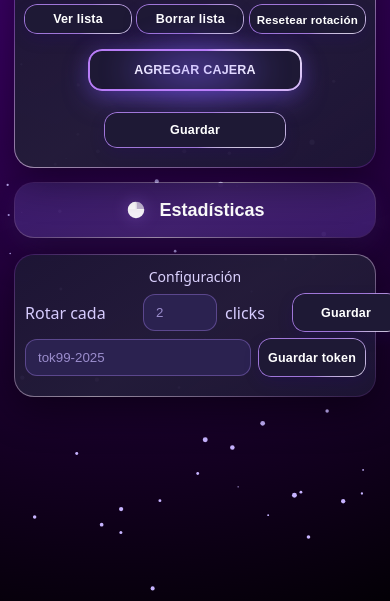
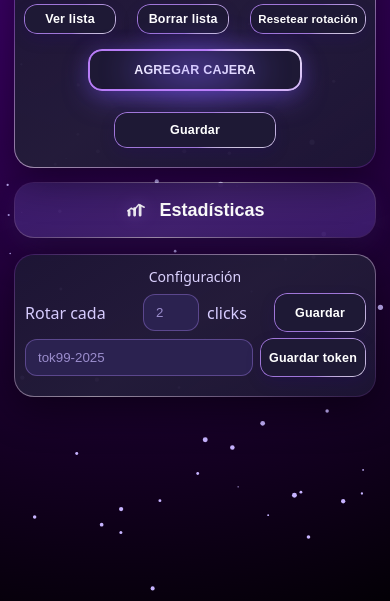
Before and after one commit to project99estudio-max/redirect-whatsapp-actualizado, a website: page public/admin.html in a window 390 px wide. Shown: the part 243-844 px from the top of the page. Drawn offline with Linux system fonts and the light colour scheme.

Commit message:
Update admin.html

```diff
--- a/public/admin.html
+++ b/public/admin.html
@@ -25,7 +25,7 @@
   .card-inner{padding:16px 14px}
   .mini-inner{padding:14px 14px}
 
-  /* Botón-tarjeta ESTADÍSTICAS */
+  /* Botón-tarjeta ESTADÍSTICAS (nuevo icono) */
   .cta-card{
     width:100%;
     margin:14px auto;
@@ -47,10 +47,10 @@
   h1{margin:2px 0 8px;text-align:center;font-size:24px;letter-spacing:.4px}
   p,small{color:var(--muted);text-align:center;margin:0}
 
-  .row{display:flex;gap:8px;margin:8px 0}
+  .row{display:flex;gap:8px;margin:8px 0;flex-wrap:nowrap}
   input[type=text], input[type=number]{
     flex:1;background:#2b2250;border:1px solid rgba(180,140,255,.35);
-    border-radius:12px;padding:10px 12px;color:#fff;outline:none
+    border-radius:12px;padding:10px 12px;color:#fff;outline:none;min-width:0;
   }
   input::placeholder{color:#9a8ccc}
 
@@ -75,23 +75,37 @@
     -webkit-mask: linear-gradient(#000 0 0) content-box, linear-gradient(#000 0 0); -webkit-mask-composite:xor; mask-composite:exclude;
     padding:2px; filter:saturate(120%) blur(.35px) opacity(.95);
   }
-  .btn--sm{ padding:7px 9px; font-size:12px; min-width:108px }
-  #btnRot.btn--sm{ min-width:102px; font-size:11.8px; padding:7px 8px }
+  .btn--sm{ padding:7px 9px; font-size:12px; min-width:92px } /* ↓ más chico para que no desborde */
+  #btnRot.btn--sm{ min-width:92px; font-size:11.6px; padding:7px 7px }
 
-  .actions-top{display:flex; gap:6px; margin:8px 0 6px; justify-content:space-between; flex-wrap:nowrap;}
+  .actions-top{
+    display:flex; gap:6px; margin:8px 0 6px; justify-content:space-between; flex-wrap:nowrap;
+  }
   .actions-bottom{display:flex; justify-content:center; margin:18px 0 6px; position:relative;}
   .btn--main{font-size:15px; padding:12px 16px; min-width:220px; box-shadow:0 10px 28px rgba(127,92,255,.35), 0 0 22px rgba(127,92,255,.22);}
   .btn--main::after{content:""; position:absolute; z-index:0; inset:-16px; border-radius:28px; background: radial-gradient(45% 70% at 50% 50%, rgba(127,92,255,.55), rgba(127,92,255,.22) 55%, transparent 75%); filter:blur(16px); animation:breath 2.8s ease-in-out infinite;}
   @keyframes breath{0%,100%{ transform:scale(0.96); opacity:.85;} 50%{ transform:scale(1.06); opacity:1;}}
 
-  .item{display:flex;gap:8px;margin:6px 0}
+  /* FILA: Nombre + Walink + Borrar */
+  .item{display:flex;gap:8px;margin:6px 0;align-items:center;}
   .item .btn{min-width:auto;padding:10px 12px}
+
+  /* Campo "Nombre" pequeño (similar a botón Borrar) */
+  .in-name{
+    flex:0 0 120px; /* tamaño chico, fijo */
+    max-width:120px;
+  }
+  /* En móviles, aún más compacto y que no se salga */
+  @media (max-width:420px){
+    .in-name{flex:0 0 100px; max-width:100px}
+    .item{gap:6px}
+  }
 
   #msg.ok{color:#90f0b0} #msg.err{color:#fca5a5}
   #list{ margin-top: 24px; }
 
   .save-wrap{display:flex;justify-content:center;margin:16px 0 6px}
-  #btnSaveFinal{ min-width:180px; }
+  #btnSaveFinal{ min-width:160px; }
 
   .card-mini{margin-top:16px}
   .mini-inner{padding:14px 14px}
@@ -105,9 +119,10 @@
     .card-inner{padding:14px 10px}
     .mini-inner{padding:12px 10px}
     .btn{font-size:12.5px}
-    .btn--sm{min-width:106px;padding:7px 8px}
-    #btnRot.btn--sm{min-width:100px;font-size:11.6px;padding:7px 7px}
+    .btn--sm{min-width:90px;padding:7px 8px}
+    #btnRot.btn--sm{min-width:90px;font-size:11.4px;padding:7px 7px}
     .btn--main{min-width:210px}
+    .actions-top{gap:5px}
   }
 </style>
 </head>
@@ -142,13 +157,14 @@
     </div>
   </div>
 
-  <!-- Botón tipo tarjeta: ESTADÍSTICAS (ícono pie chart) -->
+  <!-- Botón tipo tarjeta: ESTADÍSTICAS (nuevo ícono de estadísticas) -->
   <button class="cta-card" id="btnStats" aria-label="Ir a Estadísticas">
+    <!-- Ícono “stats” alternativo: barras + línea ascendente -->
     <svg viewBox="0 0 24 24" fill="none" aria-hidden="true">
-      <!-- Pie chart: 3 sectores -->
-      <path d="M12 3a1 1 0 0 1 1 1v7h7a1 1 0 0 1 1 1 9 9 0 1 1-9-9z" fill="#fff" opacity=".95"/>
-      <path d="M13 3.1V12h8a9 9 0 0 0-8-8.9z" fill="#ffffff" opacity=".65"/>
-      <path d="M11 3a9 9 0 0 0-8 8h8V3z" fill="#ffffff" opacity=".65"/>
+      <rect x="3" y="12" width="3" height="7" rx="1.2" fill="#fff" opacity=".9"/>
+      <rect x="9" y="9"  width="3" height="10" rx="1.2" fill="#fff" opacity=".9"/>
+      <rect x="15" y="6" width="3" height="13" rx="1.2" fill="#fff" opacity=".9"/>
+      <path d="M3 13l4-3 3 2 5-6 6 3" stroke="#fff" stroke-width="1.6" stroke-linecap="round" stroke-linejoin="round" opacity=".9"/>
     </svg>
     <span>Estadísticas</span>
   </button>
@@ -207,7 +223,8 @@ function row(v=""){
   const d=document.createElement("div");d.className="item";
 
   const inName=document.createElement("input");
-  inName.type="text"; inName.placeholder="Nombre (opcional)"; inName.value=nameVal; inName.style.maxWidth="180px";
+  inName.type="text"; inName.placeholder="Nombre"; inName.value=nameVal;
+  inName.className="in-name"; // chico, similar a botón borrar
 
   const inUrl=document.createElement("input");
   inUrl.type="text"; inUrl.placeholder="https://wa.me/..."; inUrl.value=urlVal;
```
